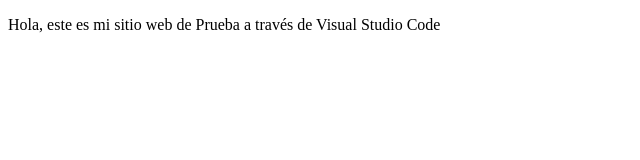
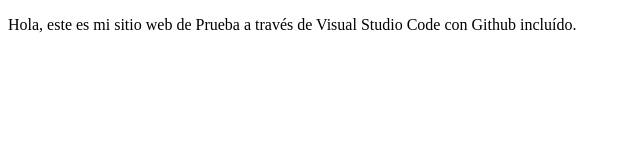
Before and after one commit to HerrZaid/proyectoDemoCrusoPrework, a plain HTML site: page index.html in a window 1280 px wide. Shown: the whole page, without its empty margins (0-640 px from the left). Drawn offline with Linux system fonts and the light colour scheme.

Commit message:
cambios de body

```diff
--- a/index.html
+++ b/index.html
@@ -7,6 +7,6 @@
     <title>Hola Mundo!</title>
 </head>
 <body>
-    <p>Hola, este es mi sitio web de Prueba a través de Visual Studio Code</p>
+    <p>Hola, este es mi sitio web de Prueba a través de Visual Studio Code con Github incluído.</p>
 </body>
 </html>
```
